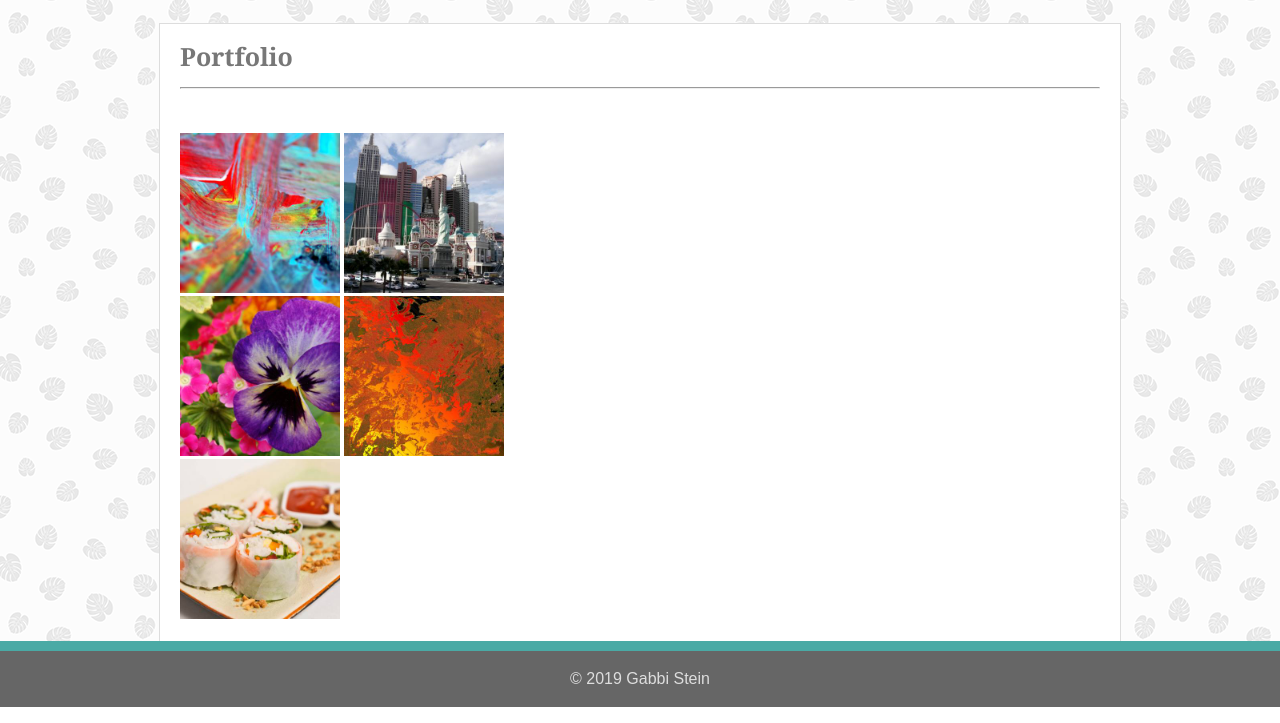
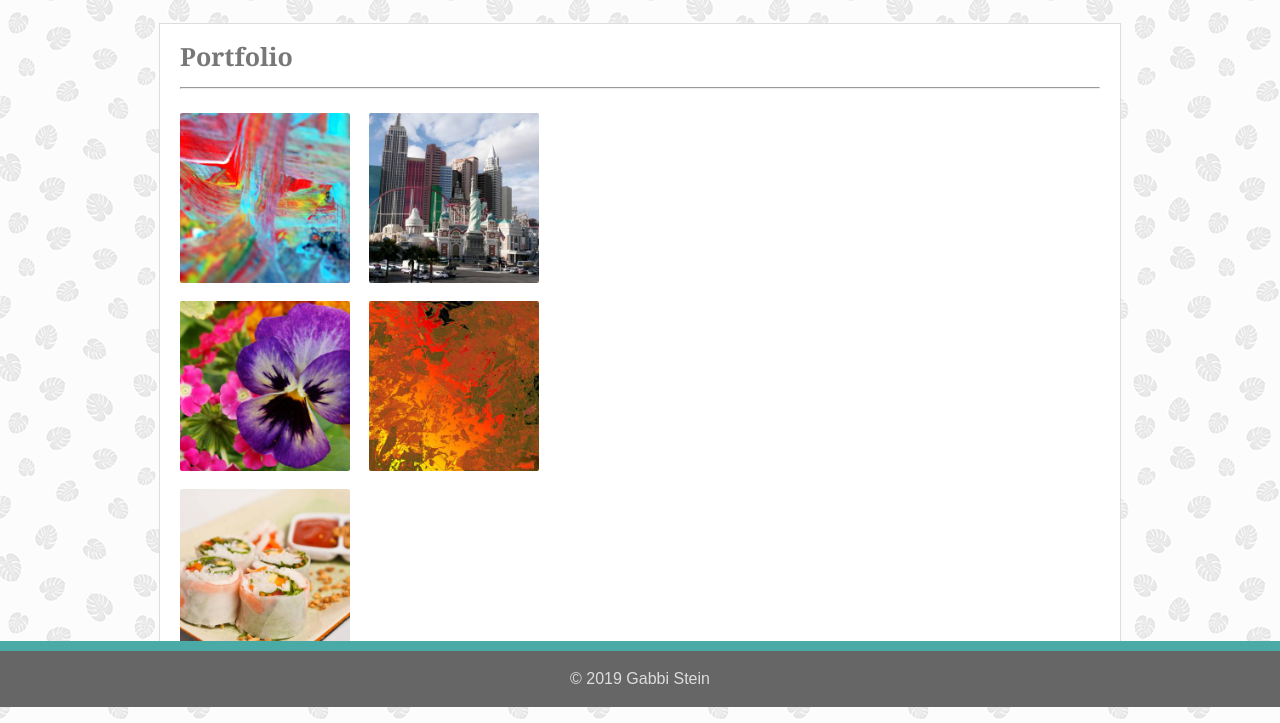
Before and after one commit to gabbistein/Basic-Portfolio, a plain HTML site: page portfolio.html in a window 1280 px wide. Shown: the part 93-816 px from the top of the page. Drawn offline with Linux system fonts and the light colour scheme.

Commit message:
a few more updates

```diff
--- a/assets/css/style.css
+++ b/assets/css/style.css
@@ -88,7 +88,8 @@ h2 {
 
 .inline-image {
     float:left;
-    margin:6.25px 12px 0 0;
+    margin:6.1px 15px 0 0;
+    border-radius:2.2px;
 }
 
 hr {
@@ -102,7 +103,7 @@ hr {
   }
 
 .row {
-      margin:20px;
+      margin:0 20px 20px 20px;
   }
 
 footer {
@@ -142,3 +143,10 @@ hr {
       background-color:#5acec8;
       border:2px solid #52bbb6;
   }
+
+.picture {
+    position:relative;
+    margin-right:15px;
+    margin-bottom:15px;
+    border-radius:2.2px;
+  }
--- a/portfolio.html
+++ b/portfolio.html
@@ -38,18 +38,27 @@
 
             <div class="row">
                 <div class="column">
-                <img src="assets/images/abstract.jpg" width="160">
-                <img src="assets/images/city.jpg" width="160">
+
+                        <img class="picture" src="assets/images/abstract.jpg" width="170" alt="portfoliopic">
+
+                        <img class="picture" src="assets/images/city.jpg" width="170" alt="portfoliopic">
                 </div>
+
                 <div class="column">
-                <img src="assets/images/flowers.jpg" width="160">
-                <img src="assets/images/orange.jpg" width="160">
+
+                        <img class="picture" src="assets/images/flowers.jpg" width="170" alt="portfoliopic">
+
+                        <img class="picture" src="assets/images/orange.jpg" width="170" alt="portfoliopic">
+
                 </div>
+
                 <div class="column">
-                <img src="assets/images/sushi.jpg" width="160">
+
+                        <img class="picture" src="assets/images/sushi.jpg" width="170" alt="portfoliopic">
+
                 </div>
+
             </div>
-
     </div>
 
     <footer>
```
Lines whose indentation alone changed are shown as unchanged.
